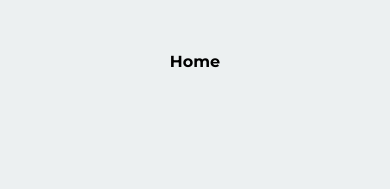
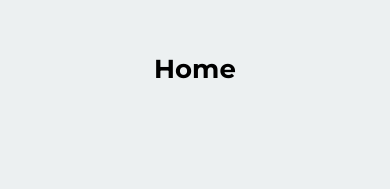
Before and after one commit to SoaresLeonardo/next-js-development, a Next.js app: page / in a window 390 px wide. Shown: the top 189 px of the page. Built offline with nearby package versions, Linux system fonts and the light colour scheme.

Commit message:
Update globals.css

```diff
--- a/src/app/globals.css
+++ b/src/app/globals.css
@@ -2,10 +2,36 @@
 @tailwind components;
 @tailwind utilities;
 
-button {
-  background-color: #dddddd67;
-  border: 1px solid gray;
-  font-size: 0.8rem;
+* {
+  margin: 0;
+  padding: 0;
+  box-sizing: border-box;
+  outline: none;
+}
+
+@media (max-width: 1080px) {
+  html {
+    font-size: 93.75%;
+  }
+}
+
+@media (max-width: 720px) {
+  html {
+    font-size: 89.5%;
+  }
+}
+@media (max-width: 500px) {
+  html {
+    font-size: 81.25%;
+  }
+}
+
+h1 {
+  font-size: 2rem;
+}
+
+body {
+  font-size: 93.75%;
 }
 
 h1,
```
